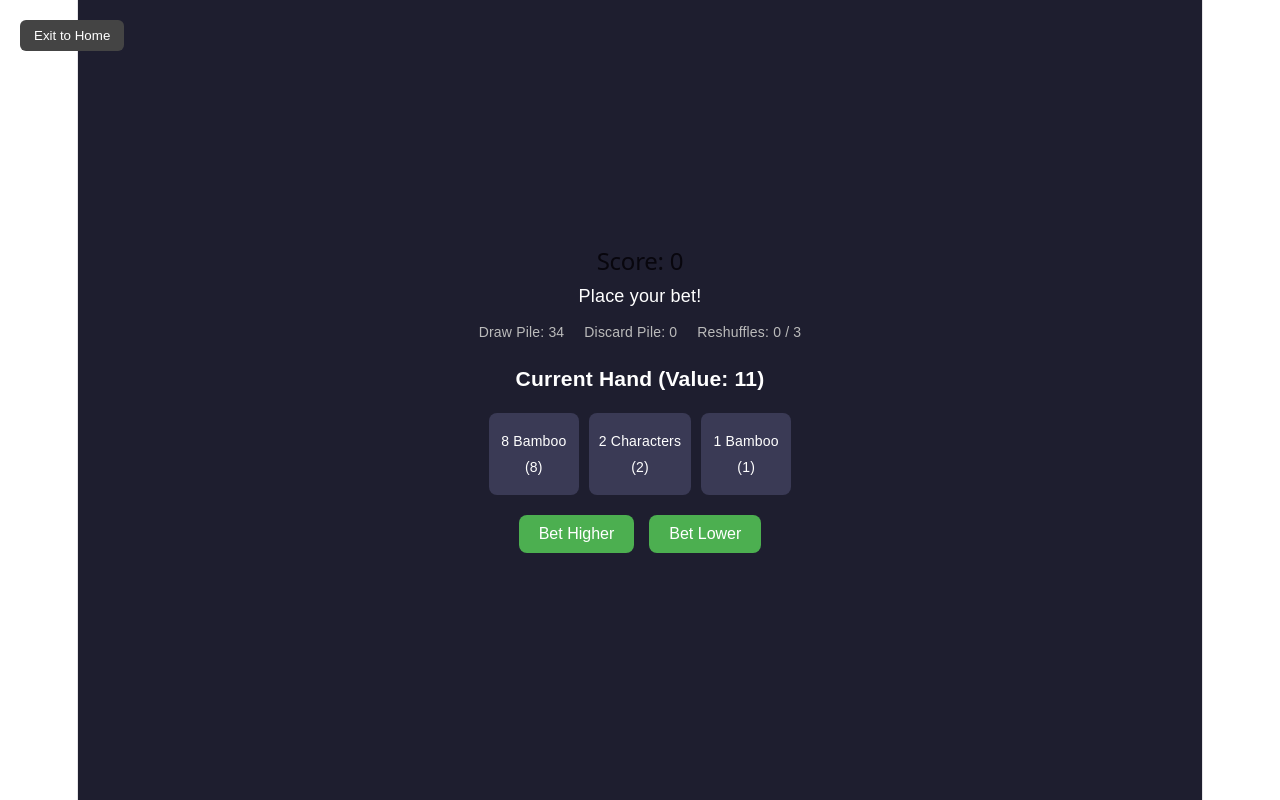
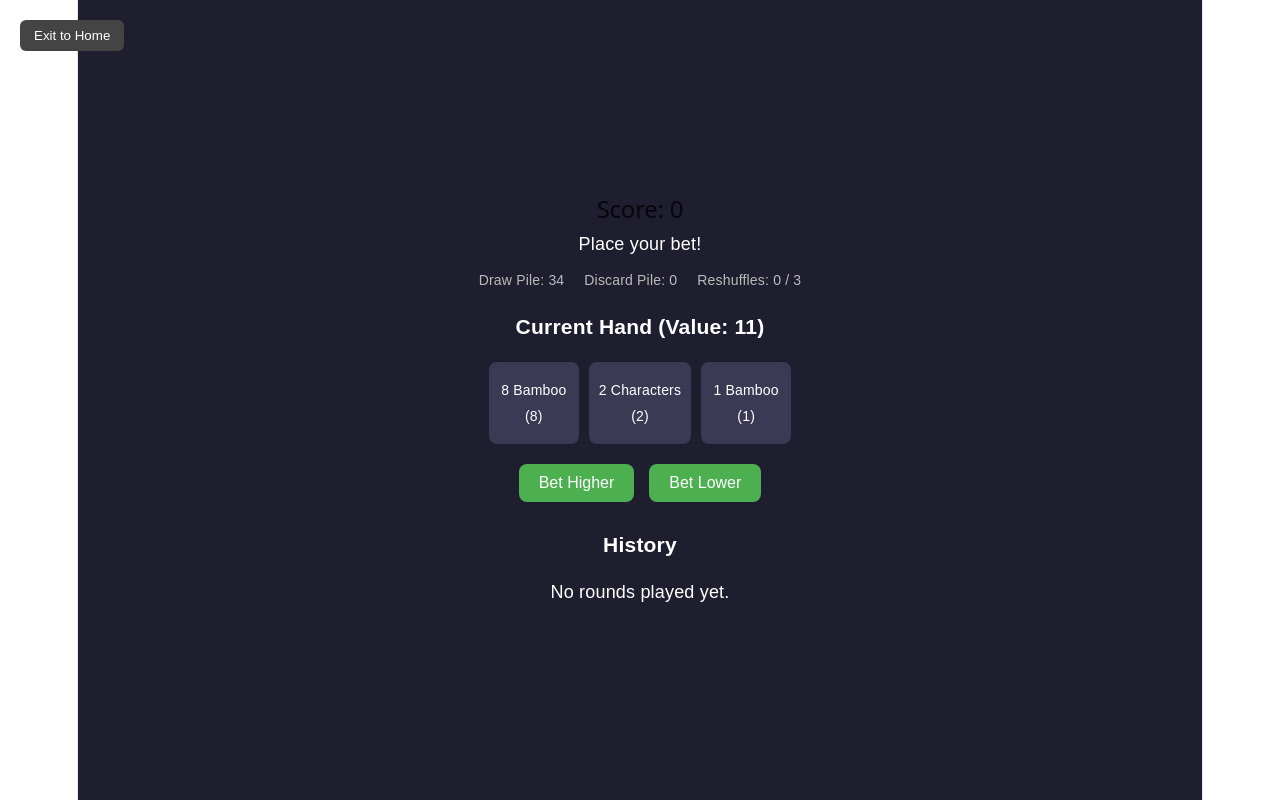
Before and after one commit to Mina-Alkh/hand-betting-game, a React (Vite) app: page / in a window 1280 px wide. Both pictures are taken after a click on the button "New Game". Built offline with nearby package versions, Linux system fonts and the light colour scheme.

Commit message:
Add history view showing previous hands

```diff
--- a/src/App.css
+++ b/src/App.css
@@ -128,3 +128,45 @@
   color: white;
   cursor: pointer;
 }
+
+.history {
+  margin-top: 30px;
+  max-width: 500px;
+}
+
+.history-list {
+  display: flex;
+  flex-direction: column;
+  gap: 8px;
+}
+
+.history-entry {
+  background: #2a2a40;
+  padding: 8px 12px;
+  border-radius: 8px;
+  font-size: 12px;
+  display: flex;
+  flex-direction: column;
+  gap: 4px;
+}
+
+.history-entry.win {
+  border-left: 4px solid #4caf50;
+}
+
+.history-entry.lose {
+  border-left: 4px solid #ff5252;
+}
+
+.history-tiles {
+  display: flex;
+  gap: 5px;
+  flex-wrap: wrap;
+}
+
+.mini-tile {
+  background: #444466;
+  padding: 4px 6px;
+  border-radius: 4px;
+  font-size: 10px;
+}
--- a/src/pages/Game.jsx
+++ b/src/pages/Game.jsx
@@ -17,6 +17,7 @@ function Game({ onExit }) {
   const [gameOverReason, setGameOverReason] = useState("");
   const [playerName, setPlayerName] = useState("");
   const [scoreSaved, setScoreSaved] = useState(false);
+  const [history, setHistory] = useState([]);
 
   const currentValue = calculateHandValue(currentHand);
 
@@ -59,6 +60,11 @@ function Game({ onExit }) {
     setScore((prev) => prev + (result === "win" ? 10 : -5));
     setMessage(result === "win" ? "You won that round!" : "You lost that round!");
 
+    setHistory((prev) => [
+      { hand: currentHand, value: currentValue, bet, result },
+      ...prev,
+    ].slice(0, 5));
+
     if (hitLimit) {
       const badTile = updatedNextHand.find((tile) => tile.value <= 0 || tile.value >= 10);
       endGame(`A tile ("${badTile.name}") reached value ${badTile.value}!`);
@@ -88,7 +94,7 @@ if (isGameOver) {
             <button onClick={handleSaveScore}>Save Score</button>
           </div>
         ) : (
-          <p>✅ Score saved to leaderboard!</p>
+          <p>Score saved to leaderboard!</p>
         )}
 
         <button className="exit-btn" onClick={onExit}>Back to Home</button>
@@ -124,7 +130,32 @@ if (isGameOver) {
         <button onClick={() => handleBet("higher")}>Bet Higher</button>
         <button onClick={() => handleBet("lower")}>Bet Lower</button>
       </div>
+
+      <div className="history">
+        <h3>History</h3>
+        <div className="history-list">
+          {history.length === 0 ? (
+            <p>No rounds played yet.</p>
+          ) : (
+            history.map((entry, index) => (
+              <div key={index} className={`history-entry ${entry.result}`}>
+                <div className="history-tiles">
+                  {entry.hand.map((tile) => (
+                    <div key={tile.id} className="mini-tile">
+                      {tile.name}
+                    </div>
+                  ))}
+                </div>
+                <span>Value: {entry.value} | Bet: {entry.bet} | {entry.result === "win" ? "✅" : "❌"}</span>
+              </div>
+            ))
+          )}
+        </div>
+      </div>
+
     </div>
+
+
   );
 }
 
```
